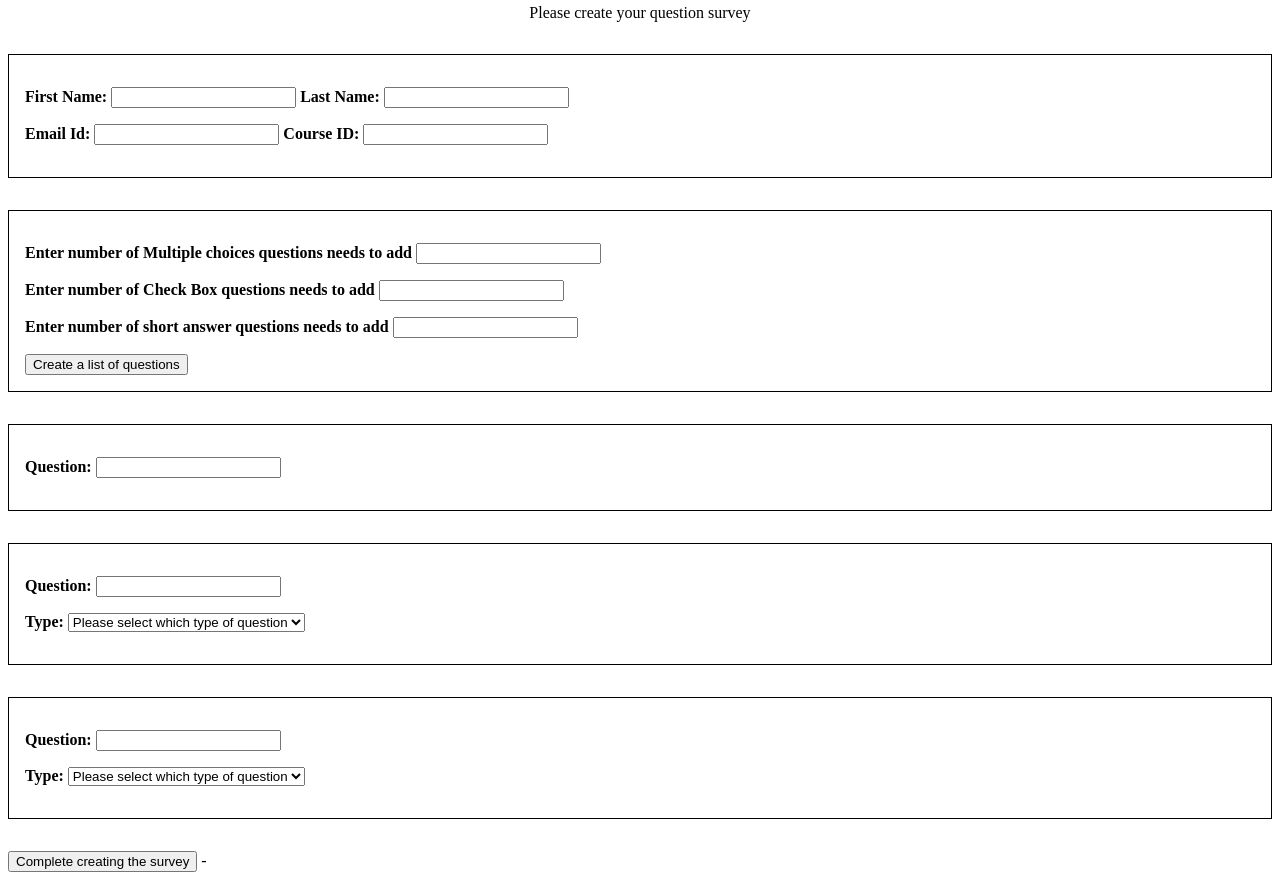
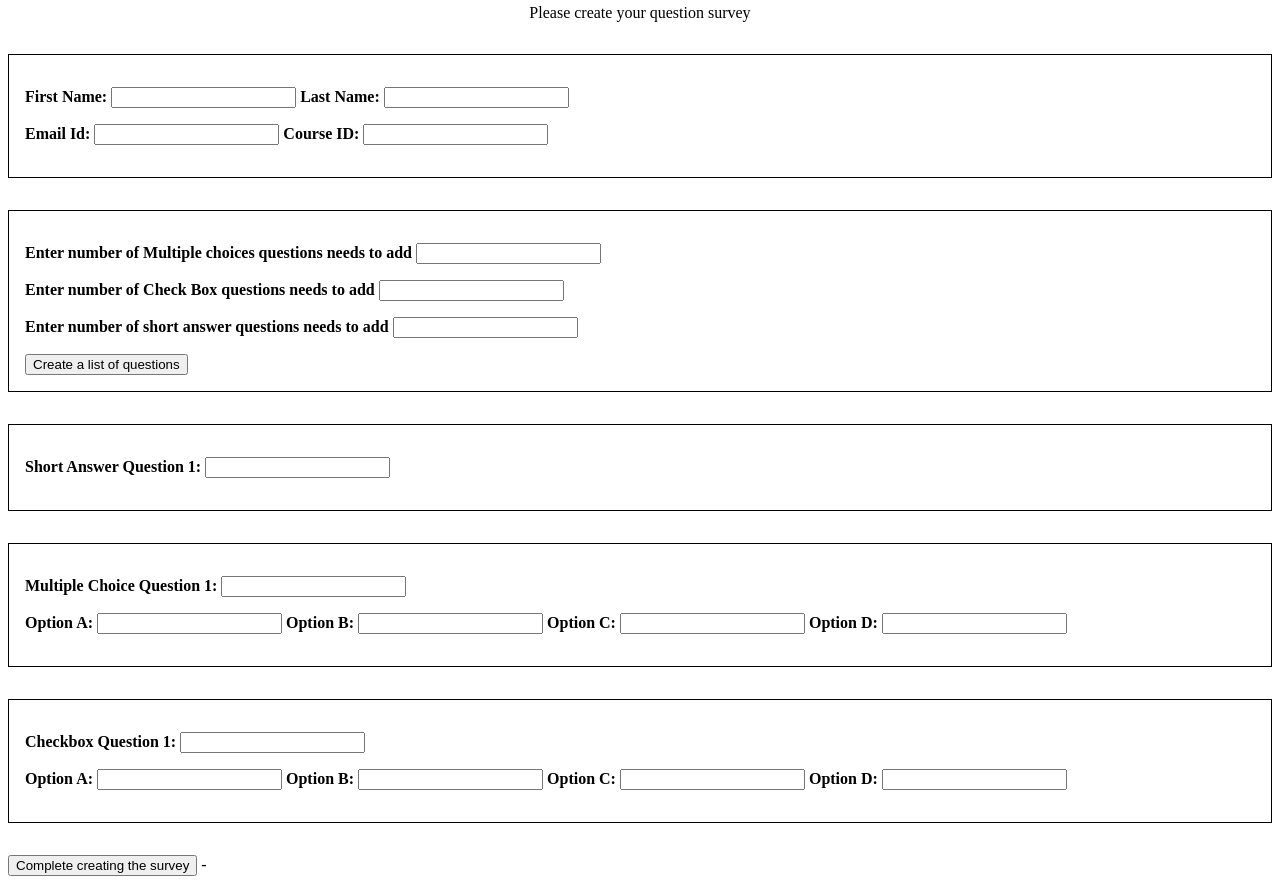
Before and after one commit to shenlong3010/Course-Evalution, a website: page public/index.html in a window 1280 px wide. Shown: the part 82-966 px from the top of the page. Drawn offline with Linux system fonts and the light colour scheme.

Commit message:
Update index.html

```diff
--- a/public/index.html
+++ b/public/index.html
@@ -49,40 +49,45 @@
 
 	<div class="form">
 		<div>
-			<label for="question">Question:</label>
-			<input id="question" type="text" name="question">
+			<label for="question">Short Answer Question 1:</label>
+			<input id="sa1" type="text" name="sa1">
 		</div>
 	</div>
 
+	<!-- Multiple Choice -->
 	<div class="form">
 		<div>
-			<label for="question">Question:</label>
-			<input id="question" type="text" name="question">
+			<label for="question">Multiple Choice Question 1:</label>
+			<input id="mcq1" type="text" name="mcq1">
+			<div>
+				<label>Option A:</label>
+				<input id="mcq1a" type="text" name="mcq1a">
+				<label>Option B:</label>
+				<input id="mcq1b" type="text" name="mcq1b">
+				<label>Option C:</label>
+				<input id="mcq1c" type="text" name="mcq1c">
+				<label>Option D:</label>
+				<input id="mcq1d" type="text" name="mcq1d">
 			</div>
-		<div>
-			<label for="type">Type:</label>
-			<select id="type" name="type">
-				<option value="">Please select which type of question</option>
-				<option value="MCQ">Multiple Choice</option>
-				<option value="Short/Long Answer">Short/Long Answer</option>
-				<option value="Checkbox">CheckBoxes</option>
-			</select>
 		</div>
 	</div>
 
+	<!-- Check Box -->
 	<div class="form">
 		<div>
-			<label for="question">Question:</label>
-			<input id="question" type="text" name="question">
+			<label for="question">Checkbox Question 1:</label>
+			<input id="cb1" type="text" name="cb1">
+			<div>
+				<label>Option A:</label>
+				<input id="cb1a" type="text" name="cb1a">
+				<label>Option B:</label>
+				<input id="cb1b" type="text" name="cb1b">
+				<label>Option C:</label>
+				<input id="cb1c" type="text" name="cb1c">
+				<label>Option D:</label>
+				<input id="cb1d" type="text" name="cb1d">
 			</div>
-		<div>
-			<label for="type">Type:</label>
-			<select id="type" name="type">
-				<option value="">Please select which type of question</option>
-				<option value="MCQ">Multiple Choice</option>
-				<option value="Short/Long Answer">Short/Long Answer</option>
-				<option value="Checkbox">CheckBoxes</option>
-			</select>
+
 		</div>
 	</div>
 
```
Lines whose indentation alone changed are shown as unchanged.
